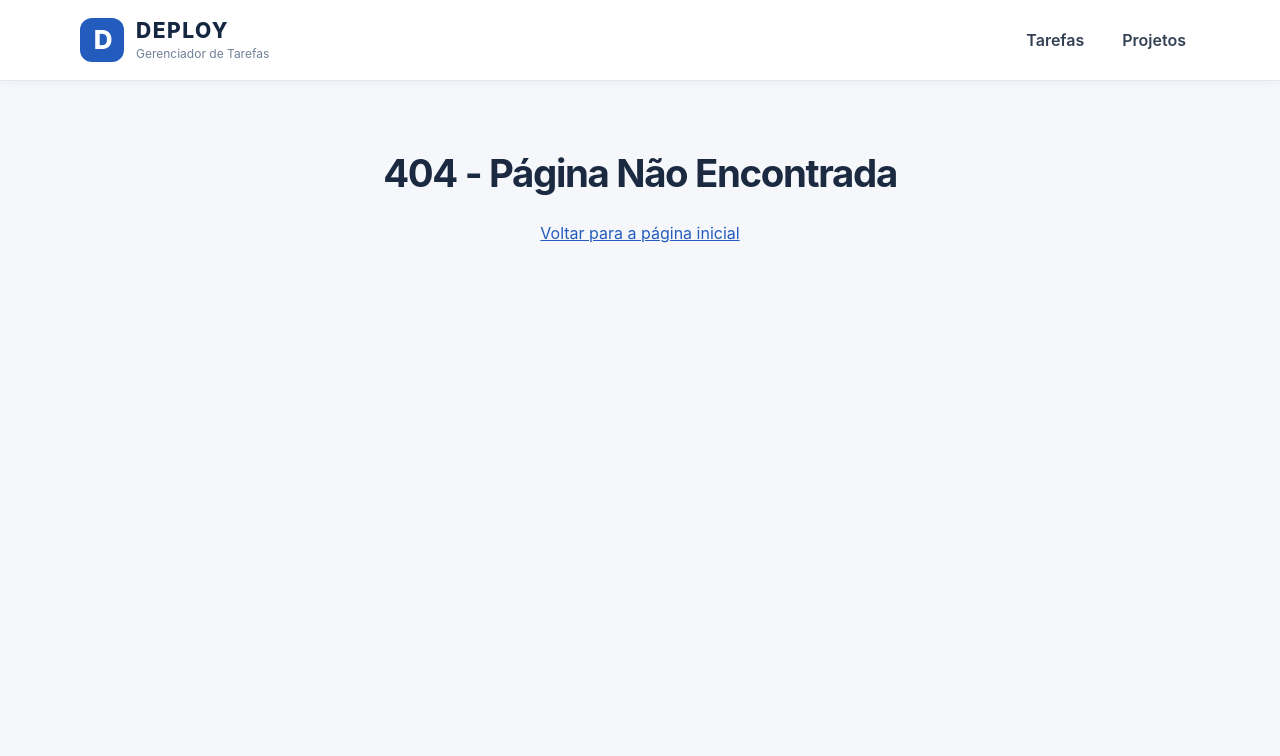
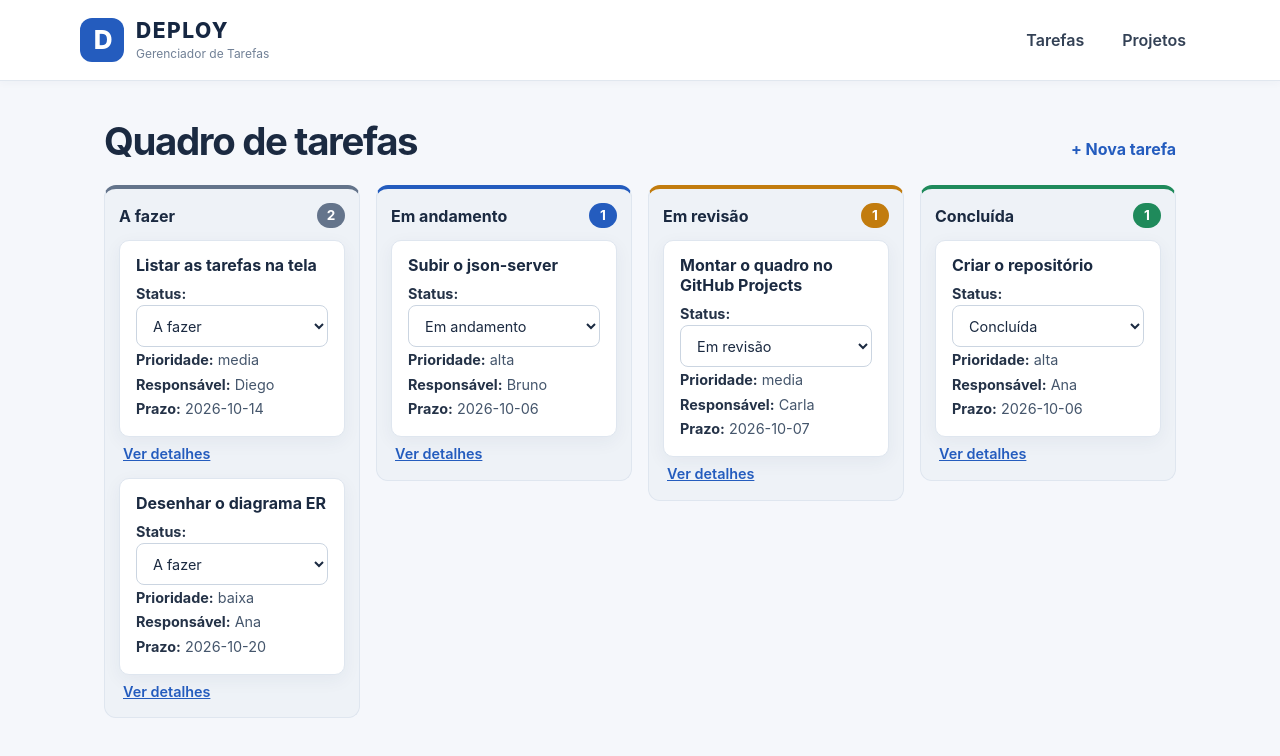
Before and after one commit to reginaldoandrade-inf/Desenvolvimento-FrontEnd-5N-Deploy, a React (Vite) app: page /quadro in a window 1280 px wide. Before the commit this address had no page. Shown: the top 756 px of the page. Built offline with nearby package versions, Linux system fonts and the light colour scheme; data requests are answered from the project's data file.

Commit message:
feat: implementa alteracao de status pelo cartao e corrige integracoes (#29)

```diff
--- a/src/App.tsx
+++ b/src/App.tsx
@@ -4,6 +4,7 @@ import { Layout } from './components/Layout';
 import { ListaTarefas } from './pages/ListaTarefas';
 import { DetalheTarefa } from './pages/DetalheTarefa';
 import { NovaTarefa } from './pages/NovaTarefa';
+import { QuadroTarefas } from './pages/QuadroTarefas';
 import { EditarTarefa } from './pages/EditarTarefa';
 import { ListaProjetos } from './pages/ListaProjetos';
 import { DetalheProjeto } from './pages/DetalheProjeto';
@@ -20,6 +21,7 @@ export function App() {
 
             {/* Rotas de Tarefas */}
             <Route path="tarefas" element={<ListaTarefas />} />
+            <Route path="quadro" element={<QuadroTarefas />} />
             <Route path="tarefas/nova" element={<NovaTarefa />} />
             <Route path="tarefas/:id/editar" element={<EditarTarefa />} />
             <Route path="tarefas/:id" element={<DetalheTarefa />} />
--- a/src/components/TarefaCard.tsx
+++ b/src/components/TarefaCard.tsx
@@ -1,17 +1,64 @@
-import type { Tarefa } from '../tipos';
+import { useState } from 'react'
+import { useTarefas } from '../context/useTarefas'
+import { atualizarTarefa } from '../services/api'
+import type { Status, Tarefa } from '../tipos'
 
 type Props = {
-  tarefa: Tarefa;
-};
+  tarefa: Tarefa
+}
+
+const opcoesStatus: { value: Status; label: string }[] = [
+  { value: 'a-fazer', label: 'A fazer' },
+  { value: 'em-andamento', label: 'Em andamento' },
+  { value: 'em-revisao', label: 'Em revisão' },
+  { value: 'concluida', label: 'Concluída' },
+]
 
 export function TarefaCard({ tarefa }: Props) {
+  const { tarefas, atualizarTarefaNoEstado } = useTarefas()
+  const [salvando, setSalvando] = useState(false)
+  const [erro, setErro] = useState<string | null>(null)
+
+  const tarefaAtual = tarefas.find((item) => item.id === tarefa.id) ?? tarefa
+
+  async function alterarStatus(novoStatus: Status) {
+    if (salvando || novoStatus === tarefaAtual.status) return
+
+    setSalvando(true)
+    setErro(null)
+
+    try {
+      const tarefaSalva = await atualizarTarefa(tarefaAtual.id, { status: novoStatus })
+      atualizarTarefaNoEstado(tarefaSalva)
+    } catch {
+      setErro('Não foi possível alterar o status. Tente novamente.')
+    } finally {
+      setSalvando(false)
+    }
+  }
+
   return (
     <article className="cartao-tarefa" style={{ border: '1px solid #ccc', padding: '1rem', margin: '0.5rem 0' }}>
-      <h3>{tarefa.titulo}</h3>
-      <p><strong>Status:</strong> {tarefa.status}</p>
-      <p><strong>Prioridade:</strong> {tarefa.prioridade}</p>
-      <p><strong>Responsável:</strong> {tarefa.responsavel}</p>
-      <p><strong>Prazo:</strong> {tarefa.prazo}</p>
+      <h3>{tarefaAtual.titulo}</h3>
+      <p>
+        <label htmlFor={`status-tarefa-${tarefaAtual.id}`}><strong>Status:</strong></label>{' '}
+        <select
+          id={`status-tarefa-${tarefaAtual.id}`}
+          value={tarefaAtual.status}
+          disabled={salvando}
+          onChange={(evento) => { void alterarStatus(evento.target.value as Status) }}
+          aria-label={`Alterar status da tarefa ${tarefaAtual.titulo}`}
+        >
+          {opcoesStatus.map((opcao) => (
+            <option key={opcao.value} value={opcao.value}>{opcao.label}</option>
+          ))}
+        </select>
+        {salvando && <span role="status"> Salvando...</span>}
+      </p>
+      {erro && <p role="alert">{erro}</p>}
+      <p><strong>Prioridade:</strong> {tarefaAtual.prioridade}</p>
+      <p><strong>Responsável:</strong> {tarefaAtual.responsavel}</p>
+      <p><strong>Prazo:</strong> {tarefaAtual.prazo}</p>
     </article>
-  );
+  )
 }
--- a/src/context/TarefasContext.tsx
+++ b/src/context/TarefasContext.tsx
@@ -1,34 +1,15 @@
 import {
-  createContext,
   useCallback,
-  useContext,
   useEffect,
   useMemo,
   useState,
 } from 'react'
-import type { Dispatch, ReactNode, SetStateAction } from 'react'
+import type { ReactNode } from 'react'
 import { listarTarefas } from '../services/api'
-import type { Prioridade, Status, Tarefa } from '../tipos'
+import type { Tarefa } from '../tipos'
+import { ContextoTarefas } from './useTarefas'
+import type { FiltrosTarefas, ValorContextoTarefas } from './useTarefas'
 
-export type FiltrosTarefas = {
-  busca: string
-  status: Status | ''
-  prioridade: Prioridade | ''
-}
-
-type ValorContextoTarefas = {
-  tarefas: Tarefa[]
-  tarefasFiltradas: Tarefa[]
-  filtros: FiltrosTarefas
-  setFiltros: Dispatch<SetStateAction<FiltrosTarefas>>
-  carregando: boolean
-  erro: string | null
-  recarregarTarefas: () => Promise<void>
-  adicionarTarefaNoEstado: (tarefa: Tarefa) => void
-  atualizarTarefaNoEstado: (tarefa: Tarefa) => void
-}
-
-const ContextoTarefas = createContext<ValorContextoTarefas | null>(null)
 
 const filtrosIniciais: FiltrosTarefas = {
   busca: '',
@@ -120,11 +101,3 @@ export function ProvedorTarefas({ children }: { children: ReactNode }) {
 
   return <ContextoTarefas.Provider value={valor}>{children}</ContextoTarefas.Provider>
 }
-
-export function useTarefas() {
-  const contexto = useContext(ContextoTarefas)
-  if (!contexto) {
-    throw new Error('useTarefas deve ser usado dentro de ProvedorTarefas.')
-  }
-  return contexto
-}
--- a/src/pages/EditarTarefa.tsx
+++ b/src/pages/EditarTarefa.tsx
@@ -2,11 +2,13 @@ import { useEffect, useState } from 'react'
 import { Link, useNavigate, useParams } from 'react-router-dom'
 import { FormularioTarefa } from '../components/FormularioTarefa'
 import { atualizarTarefa, buscarTarefa } from '../services/api'
+import { useTarefas } from '../context/useTarefas'
 import type { NovaTarefa } from '../tipos'
 
 export function EditarTarefa() {
   const { id } = useParams<{ id: string }>()
   const navegar = useNavigate()
+  const { atualizarTarefaNoEstado } = useTarefas()
   const [valores, setValores] = useState<NovaTarefa | null>(null)
   const [erro, setErro] = useState<string | null>(null)
 
@@ -20,7 +22,8 @@ export function EditarTarefa() {
 
   async function salvar(dados: NovaTarefa) {
     if (!id) return
-    await atualizarTarefa(id, dados)
+    const tarefaAtualizada = await atualizarTarefa(id, dados)
+    atualizarTarefaNoEstado(tarefaAtualizada)
     navegar(`/tarefas/${id}`)
   }
 
--- a/src/pages/ListaTarefas.tsx
+++ b/src/pages/ListaTarefas.tsx
@@ -1,6 +1,6 @@
 
 import { Link } from 'react-router-dom';
-import { useTarefas } from '../context/TarefasContext';
+import { useTarefas } from '../context/useTarefas';
 import { TarefaCard } from '../components/TarefaCard';
 import type { Status, Prioridade } from '../tipos';
 
--- a/src/pages/NovaTarefa.tsx
+++ b/src/pages/NovaTarefa.tsx
@@ -1,6 +1,7 @@
 import { Link, useNavigate, useSearchParams } from 'react-router-dom'
 import { FormularioTarefa } from '../components/FormularioTarefa'
 import { criarTarefa } from '../services/api'
+import { useTarefas } from '../context/useTarefas'
 import type { NovaTarefa as DadosTarefa } from '../tipos'
 
 const tarefaVazia: DadosTarefa = {
@@ -15,11 +16,13 @@ const tarefaVazia: DadosTarefa = {
 
 export function NovaTarefa() {
   const navegar = useNavigate()
+  const { adicionarTarefaNoEstado } = useTarefas()
   const [parametros] = useSearchParams()
   const projetoId = parametros.get('projetoId') ?? ''
 
   async function salvar(dados: DadosTarefa) {
-    await criarTarefa(dados)
+    const tarefa = await criarTarefa(dados)
+    adicionarTarefaNoEstado(tarefa)
     navegar(projetoId ? `/projetos/${projetoId}` : '/')
   }
 
--- a/issue-27-quadro/src/pages/QuadroTarefas.tsx
+++ b/src/pages/QuadroTarefas.tsx
@@ -1,5 +1,5 @@
 import { Link } from 'react-router-dom'
-import { useTarefas } from '../context/TarefasContext'
+import { useTarefas } from '../context/useTarefas'
 import { TarefaCard } from '../components/TarefaCard'
 import type { Prioridade, Status, Tarefa } from '../tipos'
 import './QuadroTarefas.css'
```
Also changed, not shown: issue-27-quadro/src/App.tsx (deleted, +0 -46 lines), src/pages/QuadroTarefas.css (renamed from issue-27-quadro/src/pages/QuadroTarefas.css).
